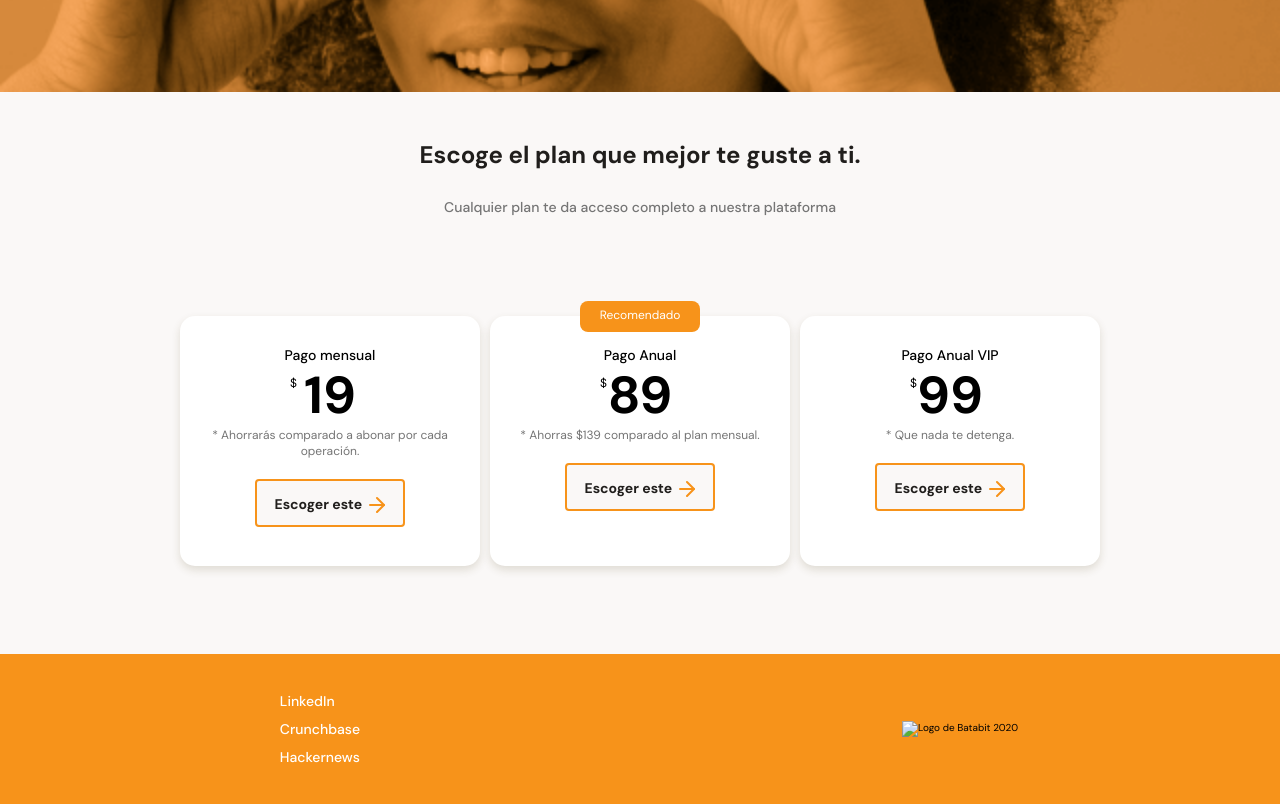
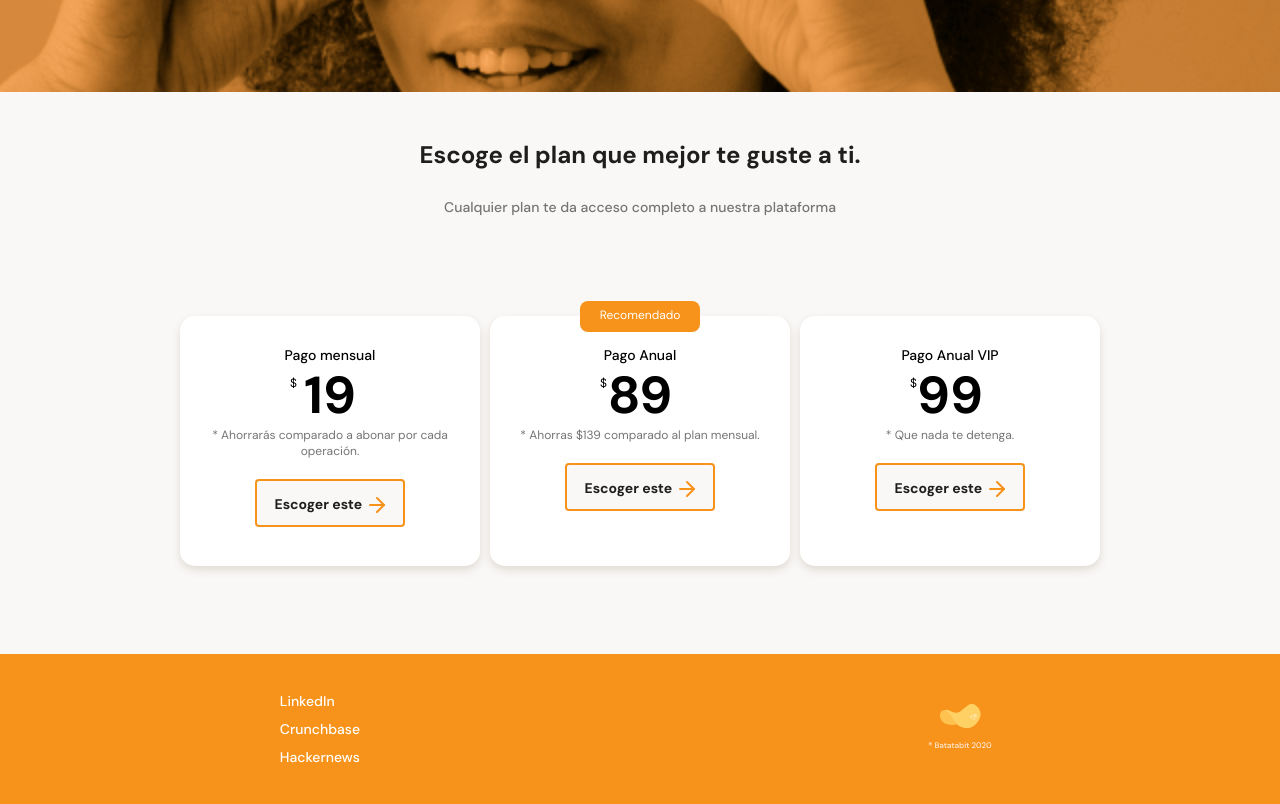
Before and after one commit to joshuacba08/Batabit, a plain HTML site: page index.html in a window 1280 px wide. Shown: the part 1956-2760 px from the top of the page. Drawn offline with Linux system fonts and the light colour scheme; the site is published under a folder, as on GitHub Pages, so addresses that start at the root find nothing.

Commit message:
modificación en el logo del footer

```diff
--- a/index.html
+++ b/index.html
@@ -141,7 +141,7 @@
             </ul>
         </section>
         <section class="right">
-            <img src="/assets/img/logo-footer.svg" alt="Logo de Batabit 2020">
+            <img src="assets/img/logo-footer.svg" alt="Logo de Batabit 2020">
         </section>
     </footer>
 </body>
```
